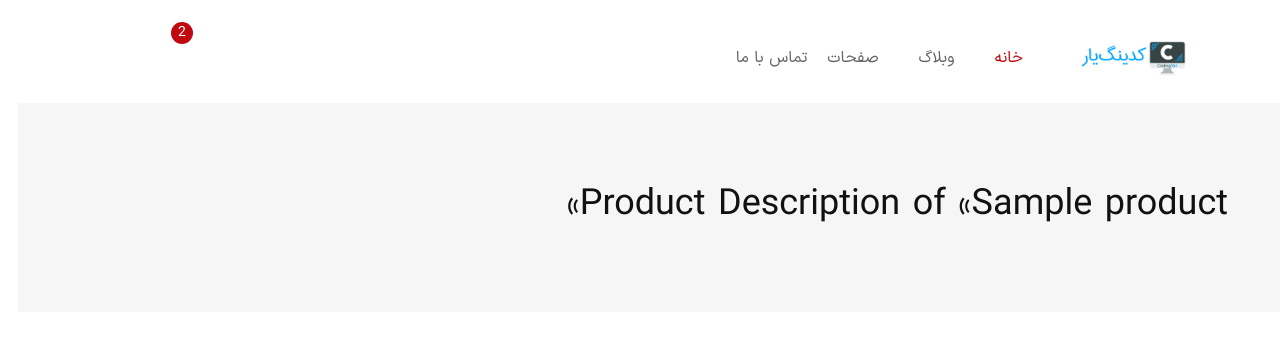
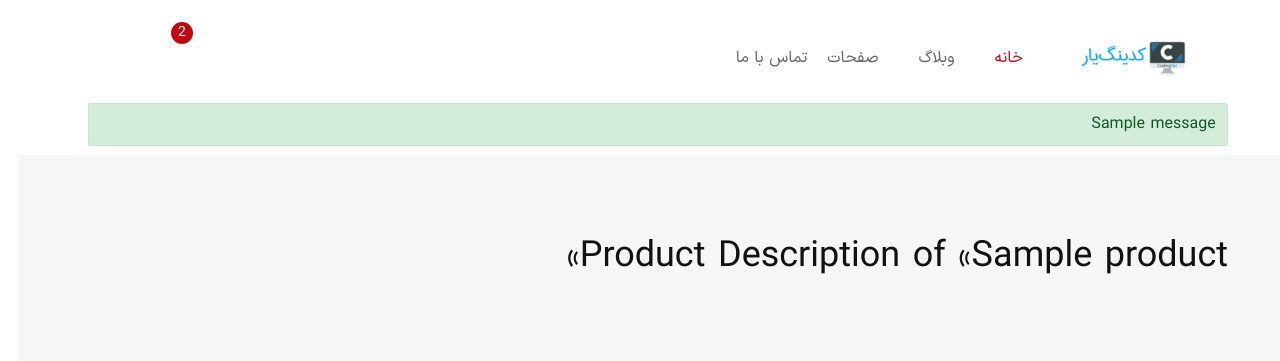
Before and after one commit to MalekJavad/onlineshop, a Django app: page /products/1 in a window 1280 px wide. Shown: the top 361 px of the page. Run offline with Django 4.2, Linux system fonts and the light colour scheme; tables that the repository leaves empty hold one stand-in row (values such as "Sample post"); one stand-in notice (Sample message) is shown; parts of the project's set-up code (start-up, migrations or seed data) failed here and were passed over; some libraries are stand-ins or nearby versions; some web fonts are replaced.

Commit message:
add messages framework and test it with a merge of test view translation plus changed message.tag.error to danger

```diff
--- a/config/settings.py
+++ b/config/settings.py
@@ -10,6 +10,7 @@ For the full list of settings and their values, see
 https://docs.djangoproject.com/en/4.1/ref/settings/
 """
 
+from django.contrib.messages import constants as const_messages
 from pathlib import Path
 from environs import Env
 
@@ -177,3 +178,8 @@ LOGOUT_REDIRECT_URL = 'home'
 
 # crispy form config
 CRISPY_TEMPLATE_PACK = 'bootstrap4'
+
+# message tag change
+MESSAGE_TAGS = {
+    const_messages.ERROR: 'danger',
+}
--- /dev/null
+++ b/products/templates/products/messagetest.html
@@ -0,0 +1,5 @@
+{% extends '_base.html' %}
+
+{% block content %}
+    {{ result }}
+{% endblock %}
--- a/products/urls.py
+++ b/products/urls.py
@@ -1,11 +1,11 @@
 from django.urls import path
 
 from . import views
-from .views import test_translation_view
+from .views import test_translation_message_view
 
 urlpatterns = [
     path('', views.ProductListView.as_view(), name='product_list'),
     path('<int:pk>', views.ProductDetailView.as_view(), name='product_detail'),
     path('comment/create/<int:product_id>', views.CommentCreateView.as_view(), name='comment_create'),
-    path('hello', test_translation_view),
+    path('hello', test_translation_message_view),
 ]
--- a/products/views.py
+++ b/products/views.py
@@ -3,14 +3,18 @@ from django.views import generic
 from django.shortcuts import get_object_or_404
 from django.utils.translation import gettext as _
 from django.http import HttpResponse
+from django.contrib import messages
 
 from .models import Product, Comment
 from .forms import CommentFrom
 
 
-def test_translation_view(request):
+def test_translation_message_view(request):
     result = _('hello')
-    return HttpResponse(result)
+    messages.success(request, 'operation was successful ! ')
+    messages.warning(request, 'operation was prevented ! ')
+    messages.error(request, 'operation was failure ! ')
+    return render(request, 'products/messagetest.html', {'result': result})
 
 
 class ProductListView(generic.ListView):
--- a/templates/_base.html
+++ b/templates/_base.html
@@ -143,6 +143,17 @@
 </header>
 <!-- Header End -->
 
+{% if messages %}
+    <div class="container">
+        {% for message in messages %}
+            <div class="alert alert-{{ message.tags }}">
+                {{ message }}
+            </div>
+        {% endfor %}
+    </div>
+{% endif %}
+
+
 {% block content %}
 
 {% endblock content %}
```
